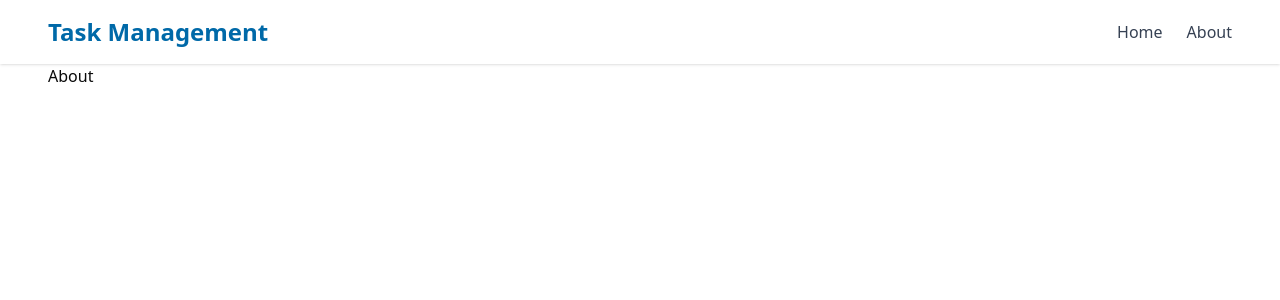
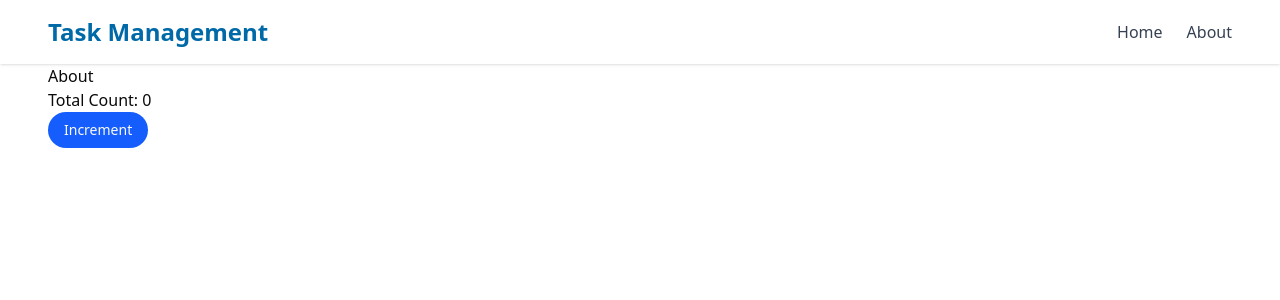
Before and after one commit to ADaneshS1/task-management, a React (Vite) app: page /about in a window 1280 px wide. Shown: the top 300 px of the page. Built offline with nearby package versions, Linux system fonts and the light colour scheme.

Commit message:
feat: counter increment with localStorage via useEffect

```diff
--- a/src/app.tsx
+++ b/src/app.tsx
@@ -1,11 +1,9 @@
 import { Tasks } from "@/components/modules/task/tasks";
-import { TimeInterval } from "./components/modules/timer/timer-interval";
 
 export function App() {
   return (
     <section>
       <Tasks />
-      <TimeInterval/>
     </section>
   );
 }
--- a/src/components/modules/counter/counter-increment.tsx
+++ b/src/components/modules/counter/counter-increment.tsx
@@ -1,8 +1,16 @@
-import { useState } from "react";
+import { useEffect, useState } from "react";
 import { Button } from "@/components/ui/button";
 
-export function ButtonIncrement() {
-  const [count, setCount] = useState(0);
+export function CounterIncrement() {
+  const [count, setCount] = useState(() => {
+    const storedCount = localStorage.getItem("count");
+    return storedCount ? Number(storedCount) : 0;
+  });
+
+  useEffect(() => {
+    localStorage.setItem("count", String(count));
+  }, [count]);
+
   function handleIncrement() {
     setCount(count + 1);
   }
--- a/src/routes/about.tsx
+++ b/src/routes/about.tsx
@@ -1,7 +1,10 @@
+import { CounterIncrement } from "@/components/modules/counter/counter-increment";
+
 export function About() {
   return (
     <section>
       <h1>About</h1>
+      <CounterIncrement />
     </section>
   );
 }
```
